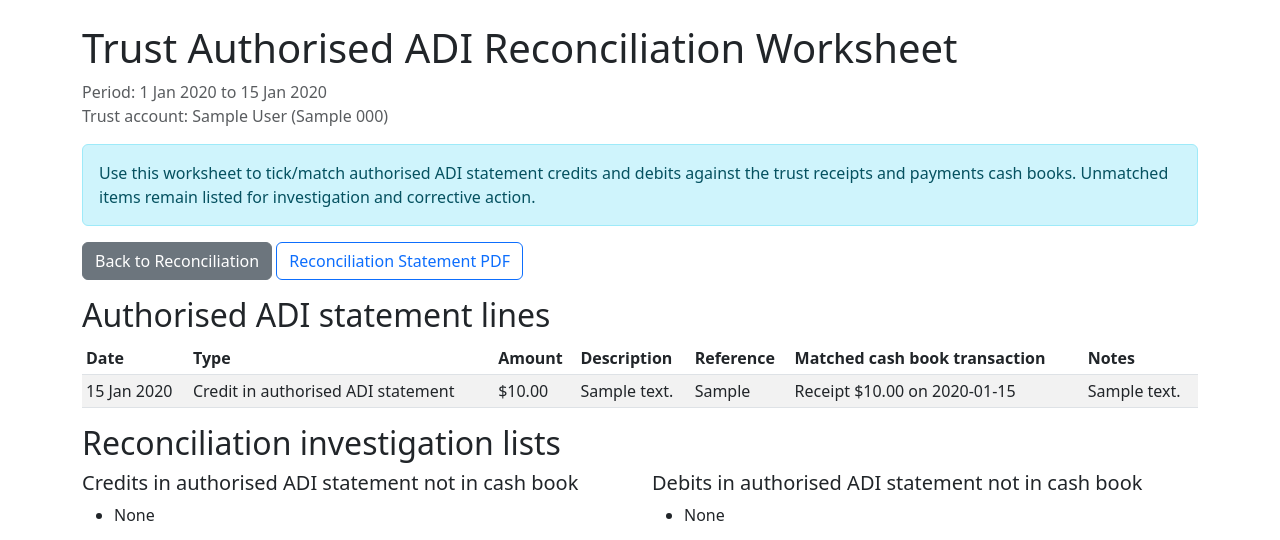
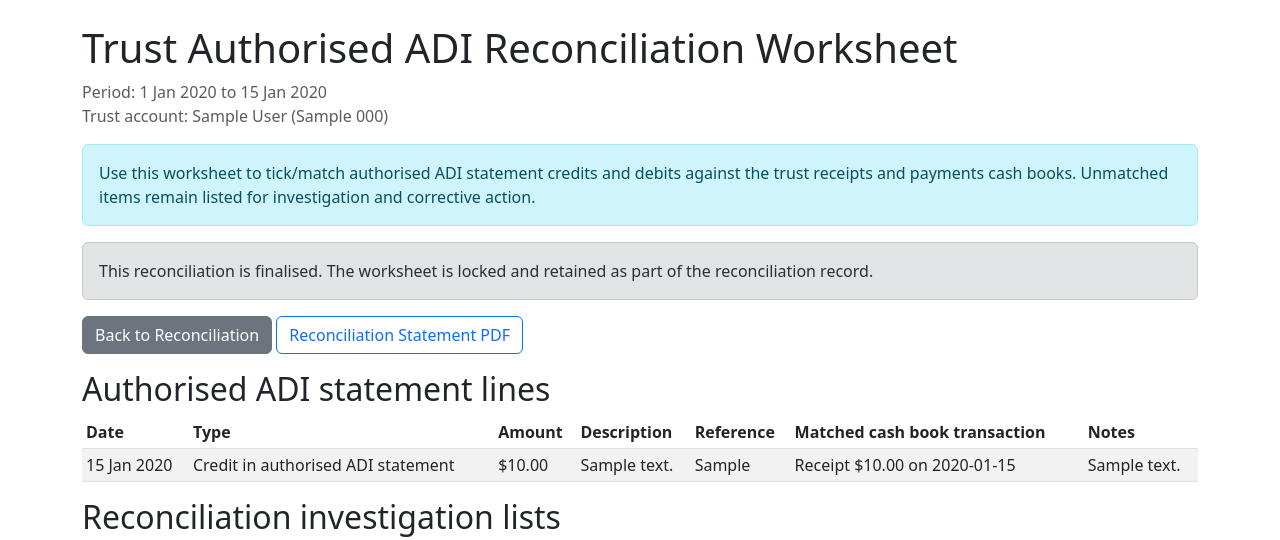
Before and after one commit to Dvrchmnd72/Matter-Funds, a Django app: page /trust/reconciliations/1/worksheet/ in a window 1280 px wide. Shown: the part 80-620 px from the top of the page. Run offline with Django 4.2, Linux system fonts and the light colour scheme; a user stored in the database is signed in; tables that the repository leaves empty hold one stand-in row (values such as "Sample post").

Commit message:
Clarify reconciliation worksheet locked state

```diff
--- a/apps/trust/templates/trust/reconciliation_worksheet.html
+++ b/apps/trust/templates/trust/reconciliation_worksheet.html
@@ -12,6 +12,16 @@
   Use this worksheet to tick/match authorised ADI statement credits and debits against the trust receipts and payments cash books.
   Unmatched items remain listed for investigation and corrective action.
 </div>
+
+{% if not can_edit_worksheet %}
+<div class="alert alert-secondary">
+  This reconciliation is finalised. The worksheet is locked and retained as part of the reconciliation record.
+</div>
+{% elif bank_line_count == 0 %}
+<div class="alert alert-warning">
+  No authorised ADI statement lines have been entered yet. Add the month-end bank statement credits and debits below, then match each line to the relevant cash book transaction where possible.
+</div>
+{% endif %}
 
 <div class="mb-3">
   <a href="{% url 'trust:reconciliation_detail' reconciliation.pk %}" class="btn btn-secondary">Back to Reconciliation</a>
```
